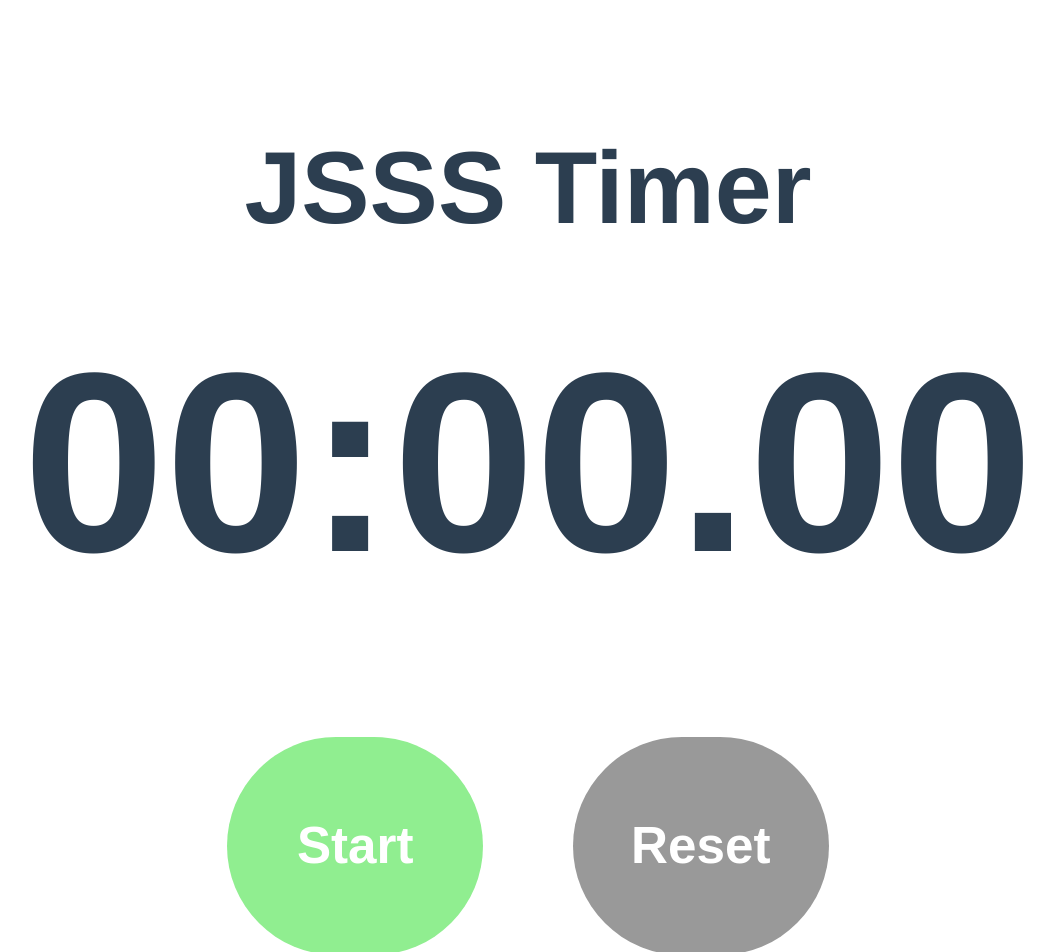
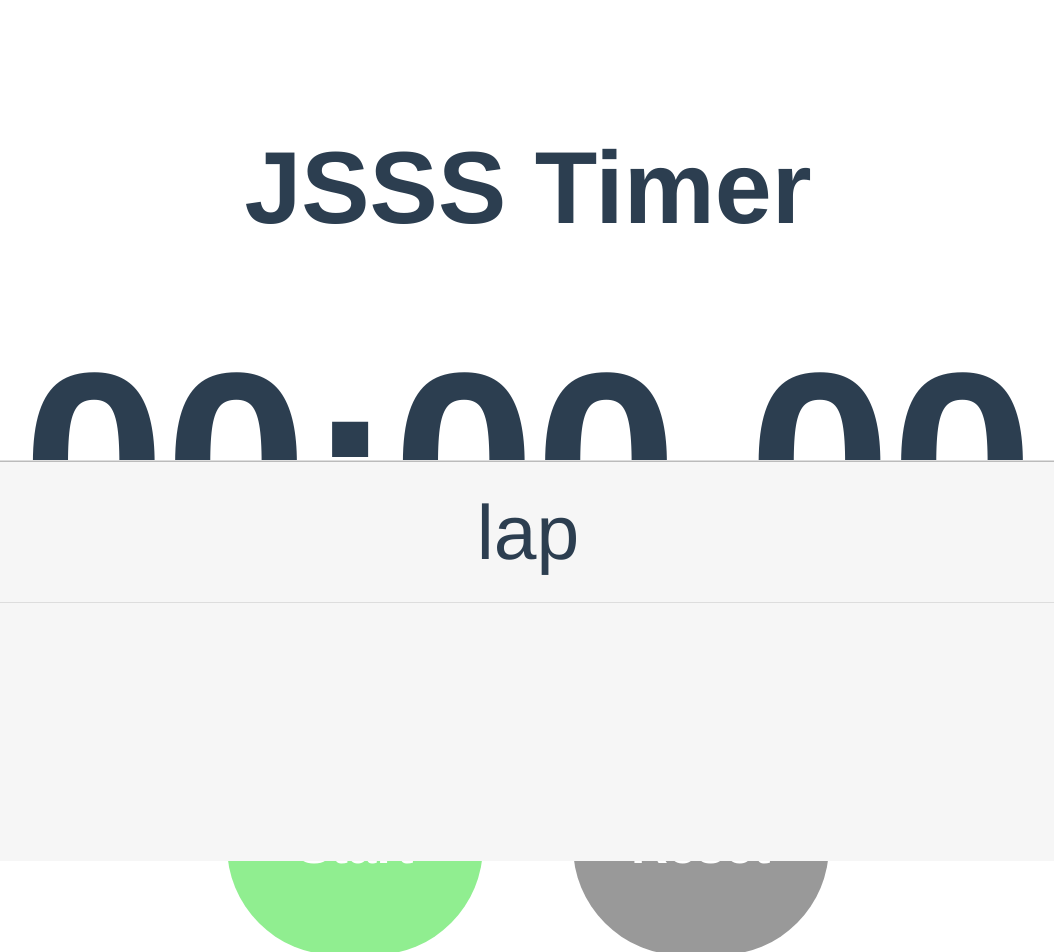
Before and after one commit to siyoon-jung/vue-jsss-timer, a Vue app: page / in a window 1280 px wide. Shown: the top 952 px of the page, without its empty margins (120-1174 px from the left). Built offline with nearby package versions, Linux system fonts and the light colour scheme.

Commit message:
laplist 뷰 추가

```diff
--- /dev/null
+++ b/src/components/LapList.vue
@@ -0,0 +1,24 @@
+<template>
+  <ul class="comp">
+    <LapListItem />
+  </ul>
+</template>
+
+<script>
+  import LapListItem from './LapListItem';
+
+  export default {
+    // name 은 컴포넌트로 사용할 이름. 파일명과 동일하게 해주는 것이 좋다
+    name: 'LapList',
+    components: {
+      LapListItem,
+    }
+  };
+</script>
+
+<style scoped>
+  .comp {
+      border-top: #BBB 1px solid;
+      padding: 0;
+  }
+</style>
--- /dev/null
+++ b/src/components/LapListItem.vue
@@ -0,0 +1,20 @@
+<template>
+  <li class="LapListItem">
+    <span>lap</span>
+  </li>
+</template>
+
+<script>
+  export default {
+    name: 'LapListItem',
+  };
+</script>
+
+<style scoped>
+  .LapListItem {
+    border-bottom: #DDD 1px solid;
+    list-style: none;
+    padding: 2vw;
+    font-size: 6vw;
+  }
+</style>
--- a/src/components/TimerContainer.vue
+++ b/src/components/TimerContainer.vue
@@ -24,11 +24,16 @@
         <button id="reset" type="button" v-if="isStop" v-on:click="onResetClick">Reset</button>
         <button id="lap" type="button" v-else v-on:click="onLapClick">Lap</button>
       </div>
+      <!-- lab list area -->
+      <div class="listArea">
+        <LapList />
+      </div>
     </div>
 </template>
 
 <script>
 import TimeView from './TimeView';
+import LapList from './LapList';
 
 let timer;
 
@@ -39,7 +44,8 @@ export default {
     tit: String
   },
   components: {
-    TimeView
+    TimeView,
+    LapList,
   },
   // data: function(){}, 약자 ES6,
   // data는 fun return으로 써야한다!!!
@@ -127,5 +133,15 @@ export default {
           background-color: deepskyblue;
         }
     }
+    .listArea {
+      position: absolute;
+      height: 50vh;
+      width: 100%;
+      top: 50vh;
+      border-top: #ddd 1px solid;
+      background-color: #f6f6f6;
+      overflow-y: auto;
+      overflow-x: hidden;
+    }
 }
 </style>
```
